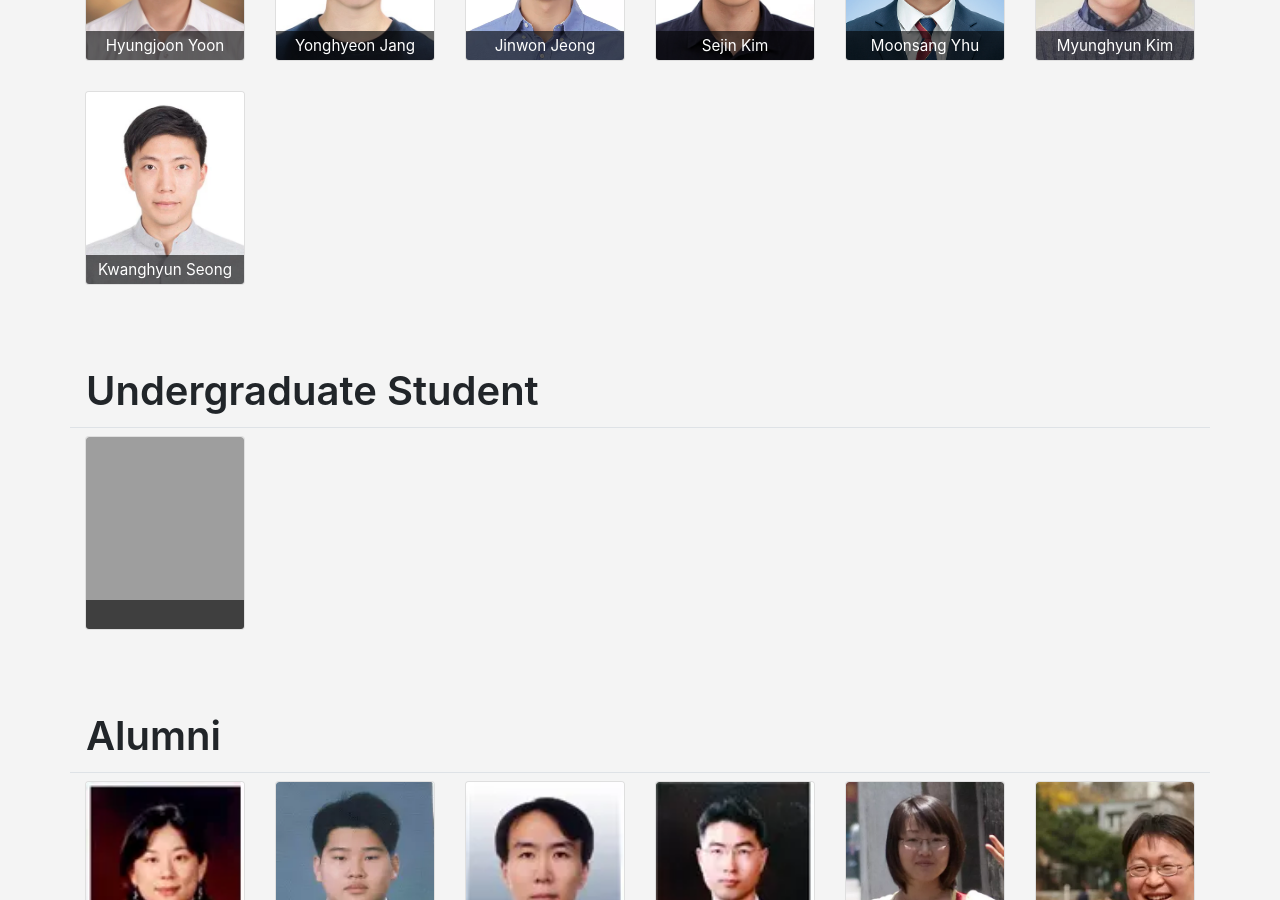
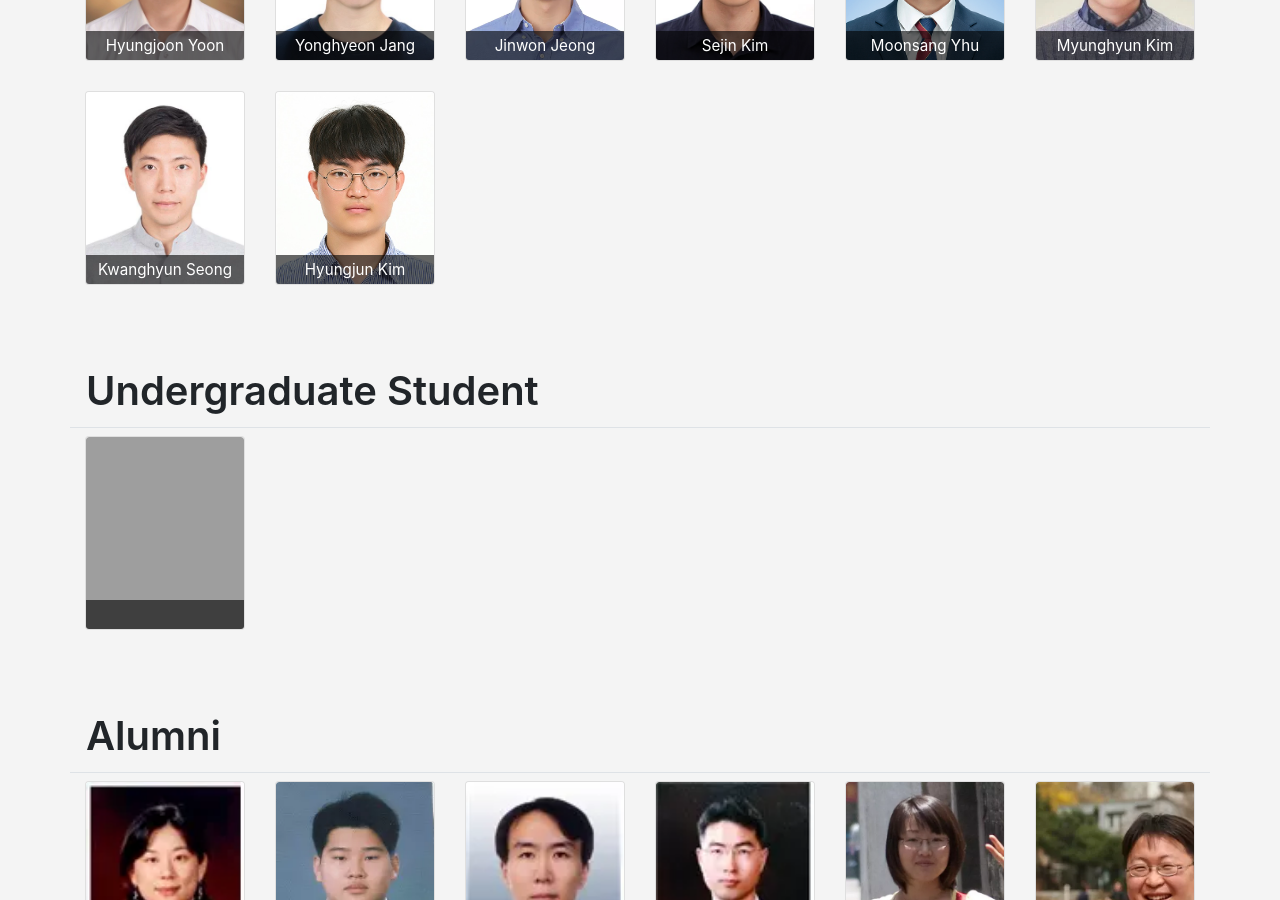
Before and after one commit to KU-Cloud/ku-cloud.github.io, a Jekyll site: the page built from members.html, in a window 1280 px wide and 900 px high, scrolled down 771 px. Built offline with Jekyll 4.4.1, drawn with Linux system fonts in a browser that asks for light colours; grey boxes are pictures that could not be loaded.

Commit message:
update members

```diff
--- a/_data/members.yaml
+++ b/_data/members.yaml
@@ -42,6 +42,8 @@ master:
     mail: freckie@frec.kr
   - name: Kwanghyun Seong
     mail: bonghwang16@naver.com
+  - name: Hyungjun Kim
+    mail: ledzep0830@korea.ac.kr
 
 intern:
   - name:
```
Also changed, not shown: assets/images/members/Hyungjun Kim.webp (added).
